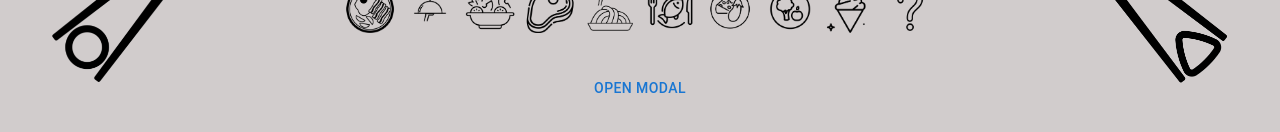
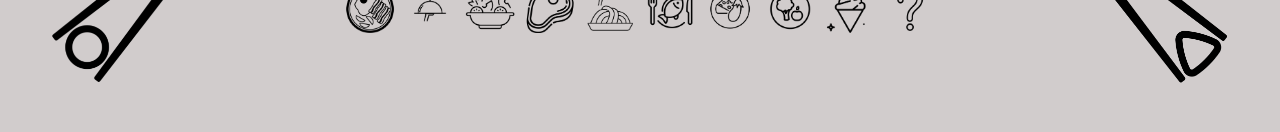
Before and after one commit to isaacach/umai, a React (Vite) app: page / in a window 1280 px wide. Shown: the part 284-416 px from the top of the page. Built offline with nearby package versions, Linux system fonts and the light colour scheme.

Commit message:
added some modal logic

```diff
--- a/src/components/RecipeList.jsx
+++ b/src/components/RecipeList.jsx
@@ -2,16 +2,15 @@
 import "../css/recipes.css";
 import Box from '@mui/material/Box';
 import Modal from '@mui/material/Modal';
-import Button from '@mui/material/Button';
 import Typography from '@mui/material/Typography';
 import { useState } from "react";
 
 export default function RecipeList({ recipes }) {
   const [open, setOpen] = useState(false);
   const [recipe, setRecipe] = useState({});
-  const handleOpen = () => setOpen(true);
   const handleClose = () => setOpen(false);
   const handleShow = (e) => {
+    setOpen(true);
     const recipe = recipes.find((recipe) => recipe.idMeal === e.target.key);
     setRecipe(recipe);
     console.log(recipe);
@@ -31,7 +30,6 @@ export default function RecipeList({ recipes }) {
 
   return (
     <>
-    <Button onClick={handleOpen}>Open modal</Button>
       <Modal
         open={open}
         onClose={handleClose}
```
